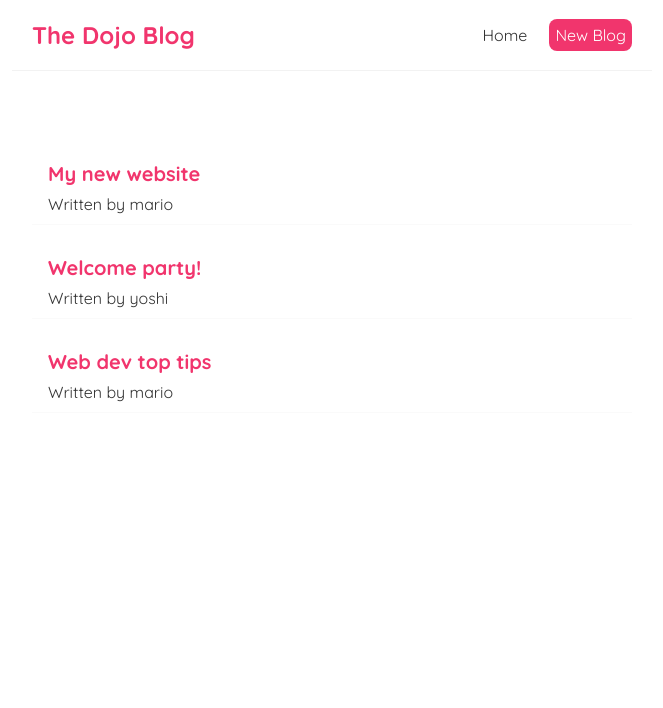
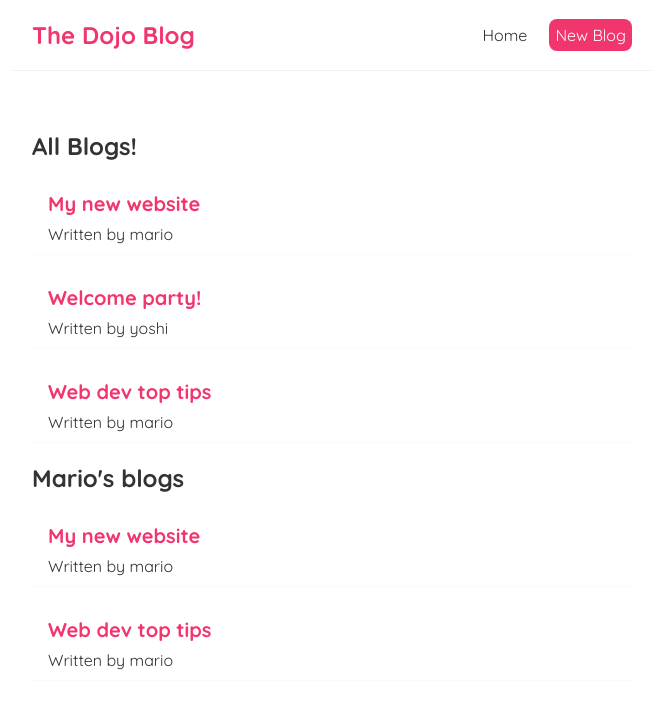
Before and after one commit to joshlloyddev/React-Tutorial, a React (Create React App) app: page / in a window 1280 px wide. Shown: the top 708 px of the page, without its empty margins (308-971 px from the left). Built offline with nearby package versions, Linux system fonts and the light colour scheme.

Commit message:
lesson 12 - reusing components

```diff
--- a/src/BlogList.js
+++ b/src/BlogList.js
@@ -3,7 +3,8 @@
 //   const title = props.title;
 
   return (
-    <div className="home">
+    <div className="blog-list">
+        <h2>{ title }</h2>
       {blogs.map((blog) => (
         <div className="blog-preview" key={blog.id}>
           <h2>{blog.title}</h2>
--- a/src/Home.js
+++ b/src/Home.js
@@ -11,6 +11,7 @@
   return (
     <div className="home">
       <BlogList blogs={blogs} title="All Blogs!"/>
+      <BlogList blogs={blogs.filter((blog) => blog.author==="mario")} title="Mario's blogs" />
     </div>
   );
 }
```
